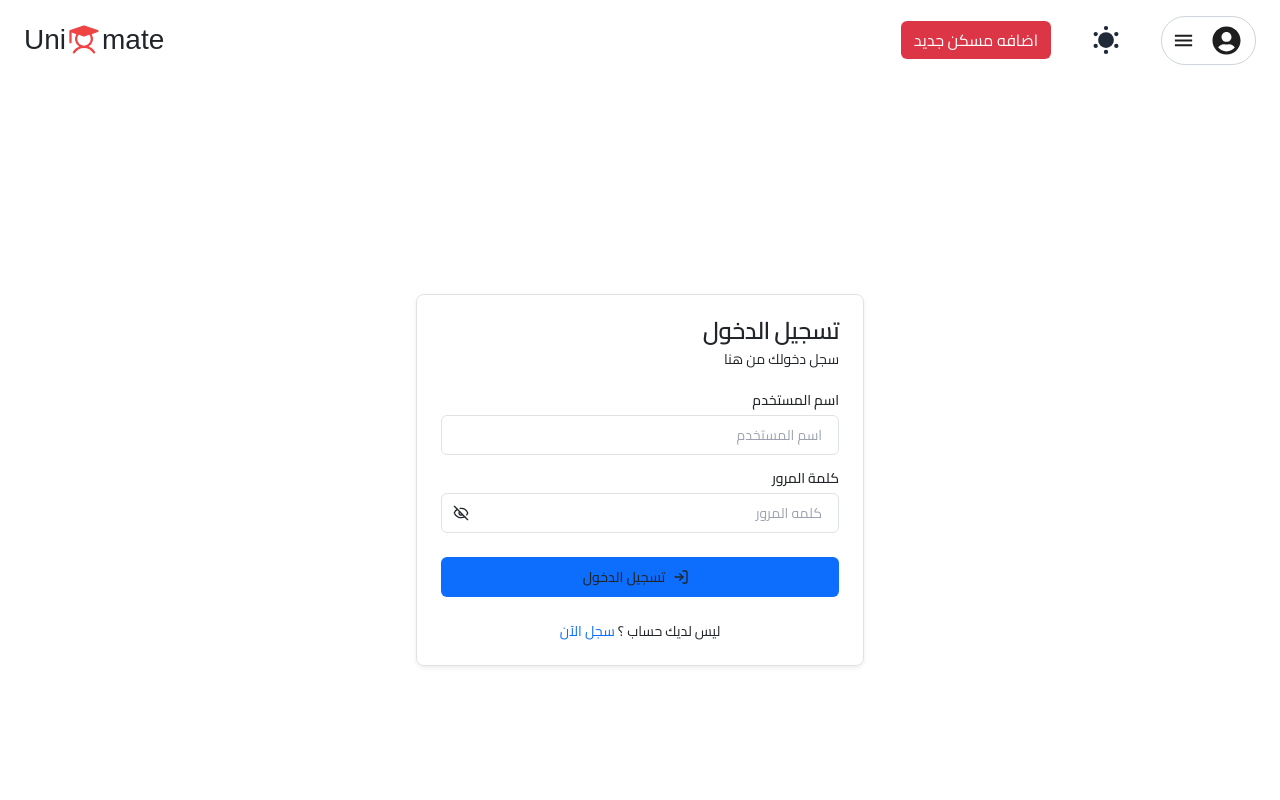
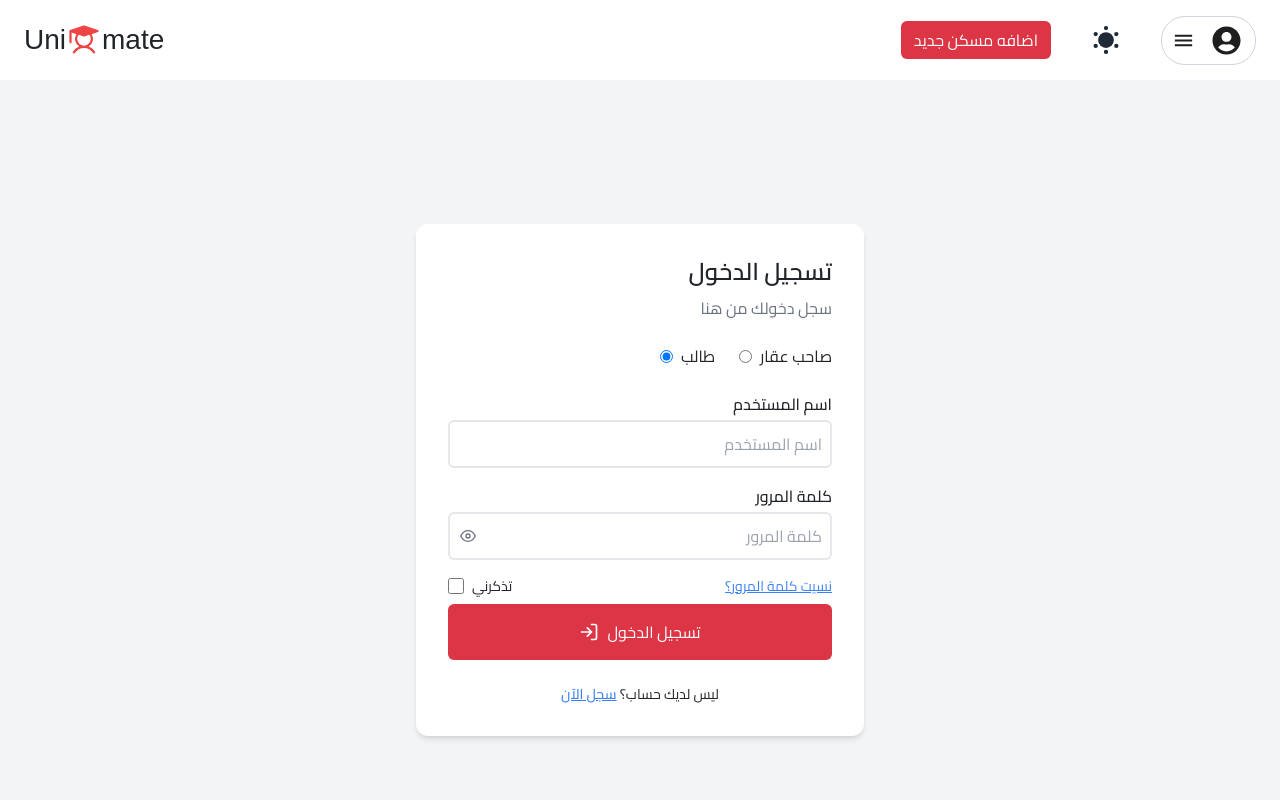
Before and after one commit to Mahmoud-Abd-Elrazek/Unimate, a React (Vite) app: page /SignIn in a window 1280 px wide. Shown: the top 800 px of the page. Built offline with nearby package versions, Linux system fonts and the light colour scheme; a web font is replaced by a local one.

Commit message:
update the login page

```diff
--- a/src/components/signincard/signinCard.tsx
+++ b/src/components/signincard/signinCard.tsx
@@ -61,7 +61,7 @@ export default function SignIn() {
                         </form>
                         {/* don't have an acount */}
                         <div className="mt-4 text-center">
-                            <h3>ليس لديك حساب؟ <span><Link to='/register' className="underline text-blue-500">قم بالضغط هنا</Link></span></h3>
+                            <h3>ليس لديك حساب؟ <span><Link to='/register' className="underline MainColorText">قم بالضغط هنا</Link></span></h3>
                         </div>
                     </div>
                 </div>
--- a/src/pages/LoginPage/LoginPage.tsx
+++ b/src/pages/LoginPage/LoginPage.tsx
@@ -1,145 +1,135 @@
+import { zodResolver } from "@hookform/resolvers/zod";
+import { useForm, SubmitHandler } from "react-hook-form";
+import { Link, useNavigate } from "react-router-dom";
+import { z } from "zod";
 import { useState } from "react";
-import { Link } from "react-router-dom";
-import { Button } from "../../components/ui/button";
-import { Input } from "../../components/ui/input";
-import { Card, CardContent, CardDescription, CardFooter, CardHeader, CardTitle } from "../../components/ui/card";
-// import { RadioGroup, RadioGroupItem } from "../../components/ui/radio-group";
-// import { Label } from "../../components/ui/label";
-import { Form, FormControl, FormField, FormItem, FormLabel, FormMessage } from "../../components/ui/form";
-import { useForm } from "react-hook-form";
-import { Eye, EyeOff, LogIn } from "lucide-react";
-
-// import animation file
-import "../../../public/animations.css";
-
-type UserType = "student" | "owner";
-
-interface LoginFormData {
-  username: string;
-  password: string;
-  userType: UserType;
-}
+import { FiEye, FiEyeOff, FiLogIn } from "react-icons/fi";
 
 const LoginPage = () => {
+  const navigate = useNavigate();
   const [showPassword, setShowPassword] = useState(false);
+  const [accountType, setAccountType] = useState("طالب");
 
-  const form = useForm<LoginFormData>({
-    defaultValues: {
-      username: "",
-      password: "",
-      userType: "student"
-    }
+  const SignInSchema = z.object({
+    email: z.string().min(1, "مطلوب").email("ادخل بريد الكتروني صحيح"),
+    password: z.string().min(8, "يجب أن تكون كلمة المرور أطول من 8 أحرف"),
   });
 
-  const onSubmit = (data: LoginFormData) => {
-    console.log("Login data:", data);
-    // Here you would typically handle authentication
+  type SignT = z.infer<typeof SignInSchema>;
+
+  const {
+    register,
+    handleSubmit,
+    formState: { errors, isSubmitting },
+  } = useForm<SignT>({
+    resolver: zodResolver(SignInSchema),
+    mode: "onChange",
+  });
+
+  const OnSubmit: SubmitHandler<SignT> = (data) => {
+    console.log({ ...data, accountType });
+    navigate("/", { replace: true });
   };
 
   return (
-    <div className="min-h-screen flex items-center justify-center bg-background px-4 py-4 slide-in">
-      <Card className="w-full max-w-md">
-        <CardHeader className="text-right">
-          <CardTitle> تسجيل الدخول</CardTitle>
-          <CardDescription>سجل دخولك من هنا</CardDescription>
-        </CardHeader>
+    <div className="min-h-screen flex items-center justify-center bg-gray-100 p-4">
+      <div className="bg-white w-full max-w-md rounded-xl p-8 shadow-md text-right">
+        <h2 className="text-2xl font-semibold mb-2">تسجيل الدخول</h2>
+        <p className="text-gray-500 mb-6">سجل دخولك من هنا</p>
 
-        <Form {...form}>
-          <form onSubmit={form.handleSubmit(onSubmit)}>
-            <CardContent className="space-y-4">
-              {/* <FormField
-                control={form.control}
-                name="userType"
-                render={({ field }) => (
-                  <FormItem className="space-y-3 flex flex-col items-end mb-6">
-                    <FormLabel>نوع الحساب</FormLabel>
-                    <FormControl>
-                      <RadioGroup
-                        onValueChange={field.onChange}
-                        defaultValue={field.value}
-                        className="flex gap-4"
-                      >
-                        <div className="flex items-center space-x-2">
-                          <Label htmlFor="owner">صاحب عقار</Label>
-                          <RadioGroupItem value="owner" id="owner" />
-                        </div>
-                        <div className="flex items-center space-x-2">
-                          <Label htmlFor="student">طالب</Label>
-                          <RadioGroupItem value="student" id="student" />
-                        </div>
-                      </RadioGroup>
-                    </FormControl>
-                    <FormMessage />
-                  </FormItem>
-                )}
-              /> */}
+        {/* Account Type */}
+        <div className="flex justify-end gap-6 mb-4 text-right">
+          <label className="flex items-center gap-2">
+            <input
+              type="radio"
+              name="accountType"
+              value="طالب"
+              checked={accountType === "طالب"}
+              onChange={(e) => setAccountType(e.target.value)}
+            />
+            طالب
+          </label>
+          <label className="flex items-center gap-2">
+            <input
+              type="radio"
+              name="accountType"
+              value="صاحب عقار"
+              checked={accountType === "صاحب عقار"}
+              onChange={(e) => setAccountType(e.target.value)}
+            />
+            صاحب عقار
+          </label>
+        </div>
 
-              <FormField
-                control={form.control}
-                name="username"
-                render={({ field }) => (
-                  <FormItem>
-                    <FormLabel className="flex flex-col items-end">اسم المستخدم</FormLabel>
-                    <FormControl>
-                      <Input placeholder="اسم المستخدم" {...field} />
-                    </FormControl>
-                    <FormMessage />
-                  </FormItem>
-                )}
-              />
+        <form onSubmit={handleSubmit(OnSubmit)} className="space-y-4">
+          {/* Email */}
+          <div className="text-right">
+            <label htmlFor="email" className="block mb-1 font-medium">
+              اسم المستخدم
+            </label>
+            <input
+            dir="rtl"
+              type="email"
+              id="email"
+              className="InputStyle w-full"
+              placeholder="اسم المستخدم"
+              {...register("email")}
+            />
+            {errors.email && <p className="ErrorMessage">{errors.email.message}</p>}
+          </div>
 
-              <FormField
-                control={form.control}
-                name="password"
-                render={({ field }) => (
-                  <FormItem>
-                    <FormLabel className="flex flex-col items-end">كلمة المرور</FormLabel>
-                    <FormControl>
-                      <div className="relative">
-                        <Input
-                          type={showPassword ? "text" : "password"}
-                          placeholder="كلمه المرور"
-                          {...field}
-                        />
-                        <Button
-                          type="button"
-                          variant="ghost"
-                          size="icon"
-                          className="absolute left-0 top-0 h-full px-3 py-2 hover:bg-transparent"
-                          onClick={() => setShowPassword(!showPassword)}
-                        >
-                          {showPassword ? (
-                            <Eye className="h-4 w-4 text-muted-foreground" />
-                          ) : (
-                            <EyeOff className="h-4 w-4 text-muted-foreground" />
-                          )}
-                        </Button>
-                      </div>
-                    </FormControl>
-                    <FormMessage />
-                  </FormItem>
-                )}
-              />
-            </CardContent>
+          {/* Password */}
+          <div className="text-right relative">
+            <label htmlFor="password" className="block mb-1 font-medium">
+              كلمة المرور
+            </label>
+            <input
+            dir="rtl"
+              type={showPassword ? "text" : "password"}
+              id="password"
+              className="InputStyle w-full pr-10"
+              placeholder="كلمة المرور"
+              {...register("password")}
+            />
+            <button
+              type="button"
+              className="absolute left-3 top-11 text-gray-500"
+              onClick={() => setShowPassword((prev) => !prev)}
+            >
+              {showPassword ? <FiEyeOff /> : <FiEye />}
+            </button>
+            {errors.password && <p className="ErrorMessage">{errors.password.message}</p>}
+          </div>
 
-            <CardFooter className="flex flex-col gap-4">
-              <Button type="submit" className="w-full">
-                تسجيل الدخول
-                <LogIn className="mr-2 h-4 w-4" />
-              </Button>
-              <div className="text-sm text-muted-foreground text-center">
-                ليس لديك حساب ؟{" "}
-                <Link
-                  to="/register"
-                  className="text-primary hover:underline"
-                >
-                  سجل الآن
-                </Link>
-              </div>
-            </CardFooter>
-          </form>
-        </Form>
-      </Card>
+          {/* Remember + Forgot */}
+          <div className="flex justify-between items-center text-sm">
+            <p className="flex items-center gap-2">
+              <input type="checkbox" className="h-4 w-4" />
+              تذكرني
+            </p>
+            <Link to="/forgot-password" className="text-blue-500 underline">
+              نسيت كلمة المرور؟
+            </Link>
+          </div>
+
+          {/* Submit */}
+          <button
+            type="submit"
+            disabled={isSubmitting}
+            className="flex justify-center items-center gap-2 w-full MainColorBG text-white rounded-md py-3 mt-2"
+          >
+            <FiLogIn className="text-xl" />
+            تسجيل الدخول
+          </button>
+        </form>
+
+        <p className="mt-4 text-center text-sm">
+          ليس لديك حساب؟{" "}
+          <Link to="/register" className="text-blue-500 font-medium underline">
+            سجل الآن
+          </Link>
+        </p>
+      </div>
     </div>
   );
 };
```
